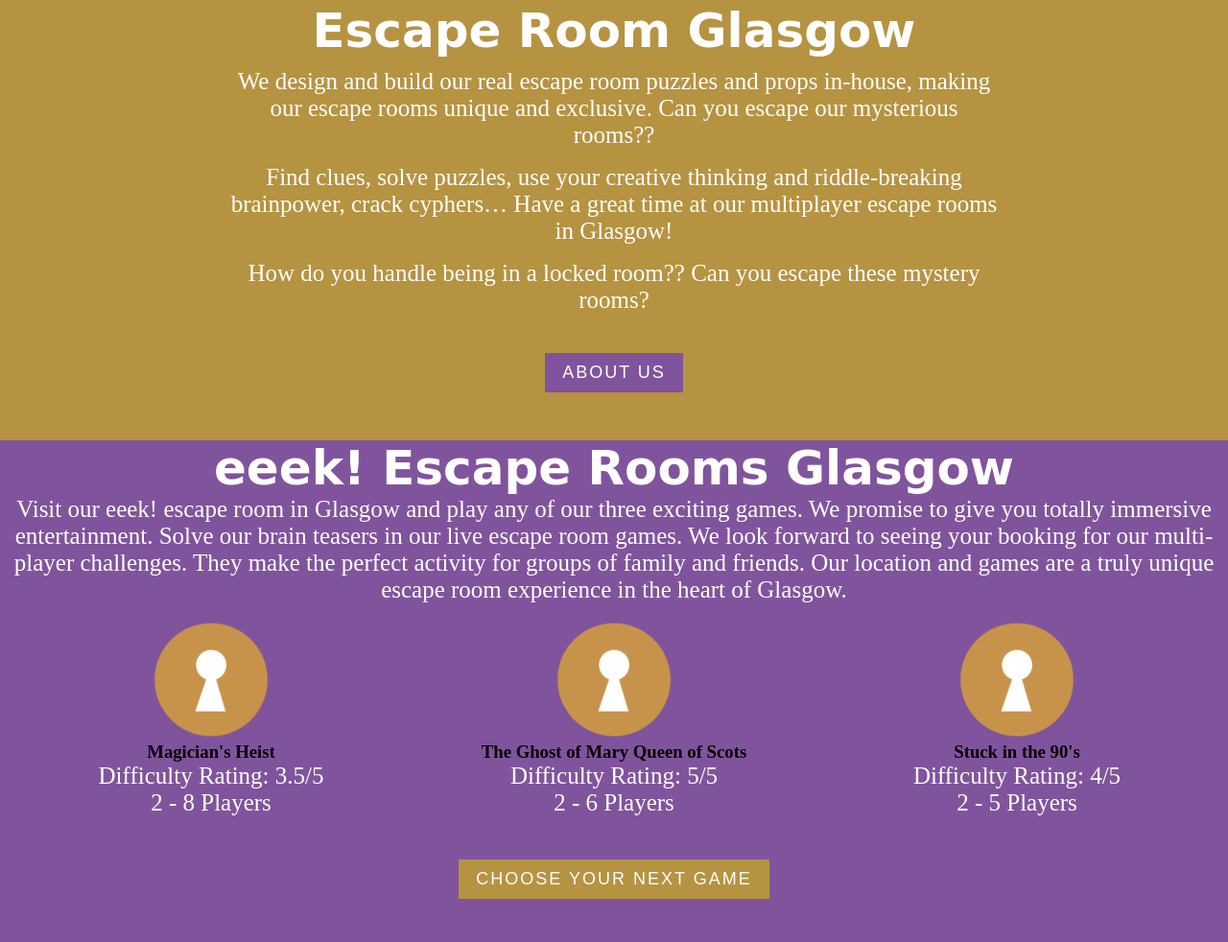
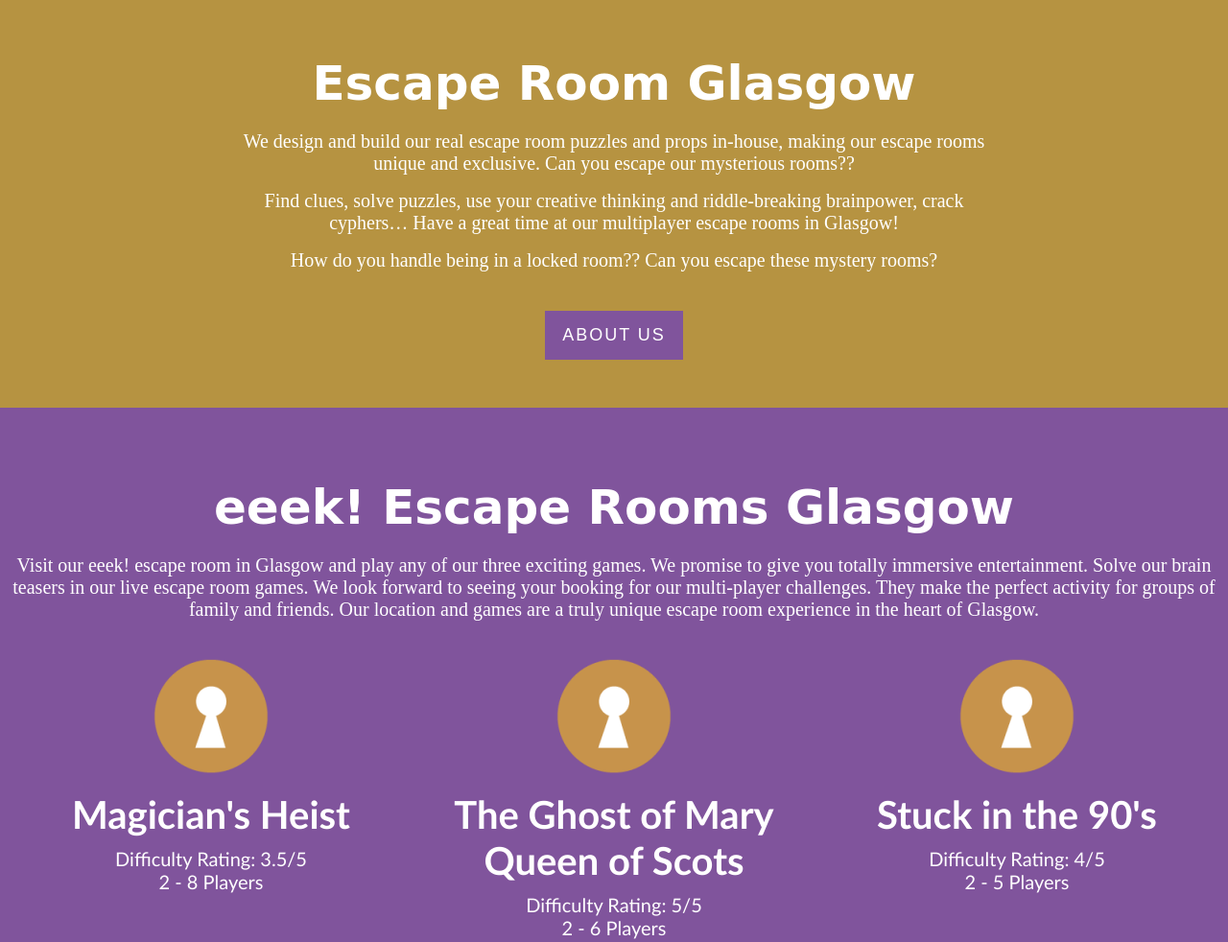
Before and after one commit to GJaradat/bnta_lab_css, a plain HTML site: page index.html in a window 1280 px wide. Shown: the part 1224-2206 px from the top of the page at 96% size. Drawn offline with Linux system fonts and the light colour scheme.

Commit message:
Forgot to commit

```diff
--- a/index.html
+++ b/index.html
@@ -42,7 +42,7 @@
 
     <section class="home_rooms">
         <h2>eeek! Escape Rooms Glasgow</h2>
-        <p>Visit our eeek! escape room in Glasgow and play any of our three exciting games. We promise to give you totally immersive entertainment.
+        <p class="description">Visit our eeek! escape room in Glasgow and play any of our three exciting games. We promise to give you totally immersive entertainment.
         Solve our brain teasers in our live escape room games. We look forward to seeing your booking for our multi-player challenges. They make the
         perfect activity for groups of family and friends. Our location and games are a truly unique escape room experience in the heart of Glasgow.</p>
 
--- a/style.css
+++ b/style.css
@@ -17,15 +17,15 @@ h2 {
 
 p{
     color: white;
-    font-size: 25px;
+    font-size: 20px;
 }
 
 button {
     text-align: center;
     font-size: 18px;
 
-    padding-top: 10px;
-    padding-bottom: 10px;
+    padding-top: 15px;
+    padding-bottom: 15px;
     padding-left: 18px;
     padding-right: 18px;
     letter-spacing: 2px;
@@ -119,8 +119,8 @@ header nav a{
 
 /* Text */
 .home_about h2 {
-    margin-top: 15px;
-    padding-bottom: 10px;
+    margin-top: 75px;
+    padding-bottom: 20px;
 }
 
 .home_about p {
@@ -147,17 +147,35 @@ header nav a{
     justify-content: center;
 }
 
+.home_rooms h2 {
+    padding-top: 75px;
+    padding-bottom: 20px;
+}
+.home_rooms desription{
+    padding-bottom: 16px;
+    margin-left: 250px;
+    margin-right: 250px;
+}
+
 .rooms_collection{
     display: grid;
     grid-template-columns: 1fr 1fr 1fr;
-    padding: 20px 10px;
-
+    padding: 40px 10px;
+    font-family: 'Trebuchet MS', 'Lucida Sans Unicode', 'Lucida Grande', 'Lucida Sans', Arial, sans-serif
 }
 
 .home_rooms button{
-    background-color: #b69341;
+    background-color: #d6b259;
     margin-top: 25px;
     margin-bottom: 50px;
+}
+
+.home_rooms h3 {
+    color: white;
+    font-size: 40px;
+
+    margin-top: 15px;
+    padding-bottom: 10px;
 }
 
 /* reduce columns depending on screen width */
```
